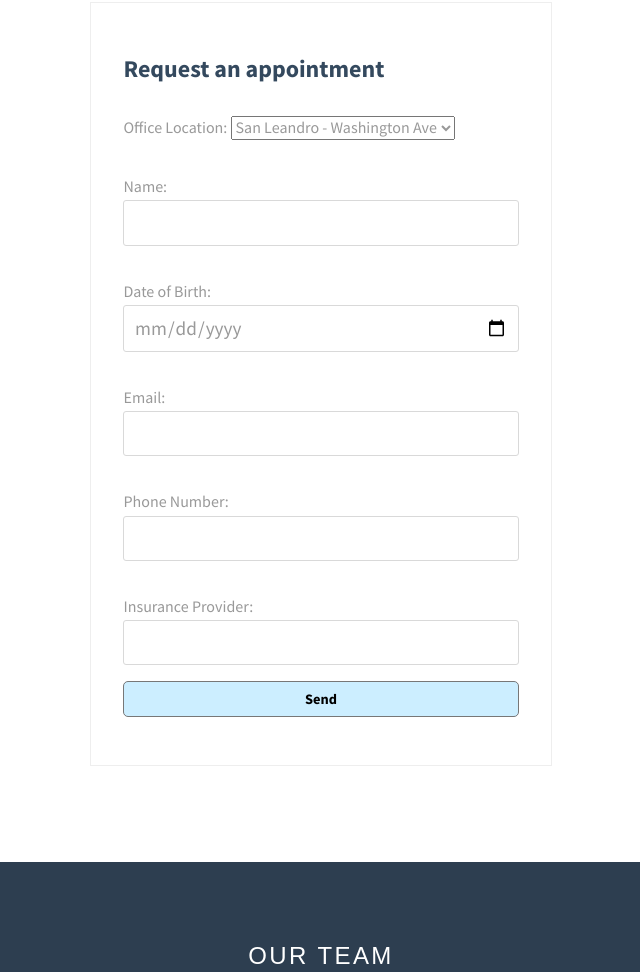
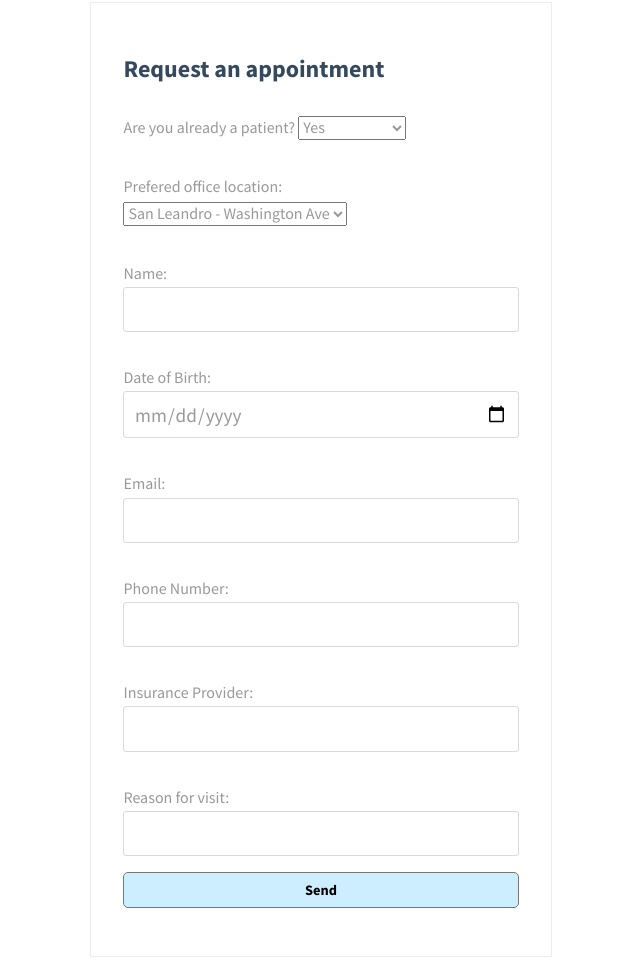
Before and after one commit to currymich/bellvision, a website: page public/index.html in a window 1280 px wide. Shown: the part 1978-2950 px from the top of the page, without its empty margins (319-959 px from the left). Drawn offline with Linux system fonts and the light colour scheme.

Commit message:
Adding new fields to the appointment form

```diff
--- a/public/index.html
+++ b/public/index.html
@@ -166,7 +166,17 @@
             <form id="appointment" action="/appointment", method="POST">
               <h2>Request an appointment</h2>
               <div class="field">
-        				<label>Office Location:
+                <label>Are you already a patient?
+                  <select name="new">
+                    <option value="Already a patient">Yes</option>
+                    <option value="New Patient">No, first time</option>
+                  </select>
+                </label>
+
+              </div>
+
+              <div class="field">
+        				<label>Prefered office location:<br>
                   <select name="office">
                     <option value="Washington Ave">San Leandro - Washington Ave</option>
                     <option value="Merced">San Leandro - Merced St</option>
@@ -203,6 +213,12 @@
               <div class="field">
                 <label>Insurance Provider:
           				<input type="text" name="insurance">
+                </label>
+        			</div>
+
+              <div class="field">
+                <label>Reason for visit:
+          				<input type="text" name="reason">
                 </label>
         			</div>
 
--- a/server.js
+++ b/server.js
@@ -24,7 +24,7 @@ app.get('/', function(req, res){
 });
 
 app.post('/appointment', function(req,res) {
-  console.log(req.body);
+  console.log('Sending the following data to belldentalcenter\n', req.body);
   var request = sg.emptyRequest({
     method: 'POST',
     path: '/v3/mail/send',
@@ -66,12 +66,14 @@ app.post('/appointment', function(req,res) {
       <td valign="top" class="td1">
         <p class="p1"><span class="s1"><b>﻿New Patient Application</b></span><span class="s2"><br><br>
 </span></p>
+        <p class="p2"><span class="s1">New Patient?: ${req.body.new}</span></p>
         <p class="p2"><span class="s1">Prefered Office Location: ${req.body.office}</span></p>
         <p class="p2"><span class="s1">Patient Name: ${req.body.name}</span></p>
         <p class="p2"><span class="s1">Patient Phone Number: ${req.body.phone}</span></p>
         <p class="p2"><span class="s1">Patient Email: ${req.body.email}</span></p>
         <p class="p2"><span class="s1">Patient Date of Birth: ${req.body.dob}</span></p>
         <p class="p2"><span class="s1">Patient Insurance Provider: ${req.body.insurance}</span></p>
+        <p class="p2"><span class="s1">Reason for visit: ${req.body.reason}</span></p>
       </td>
     </tr>
   </tbody>
```
